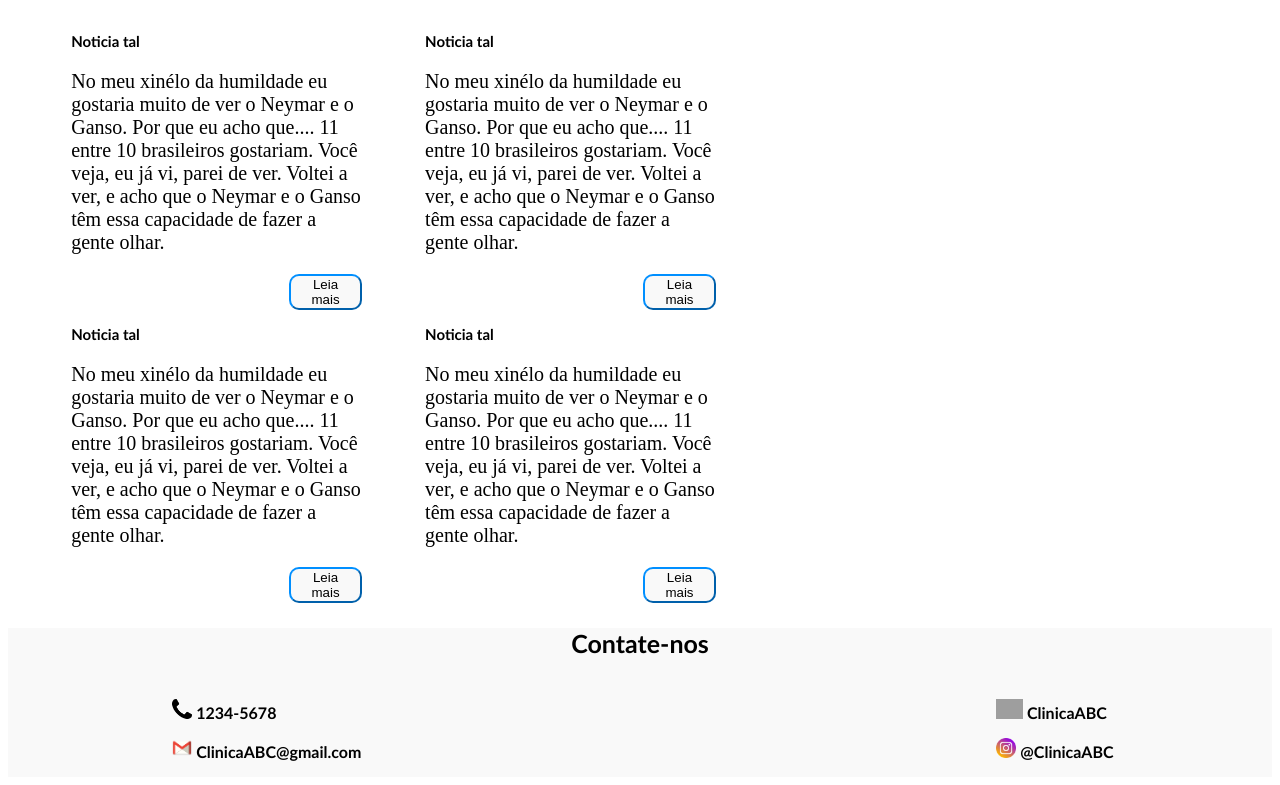
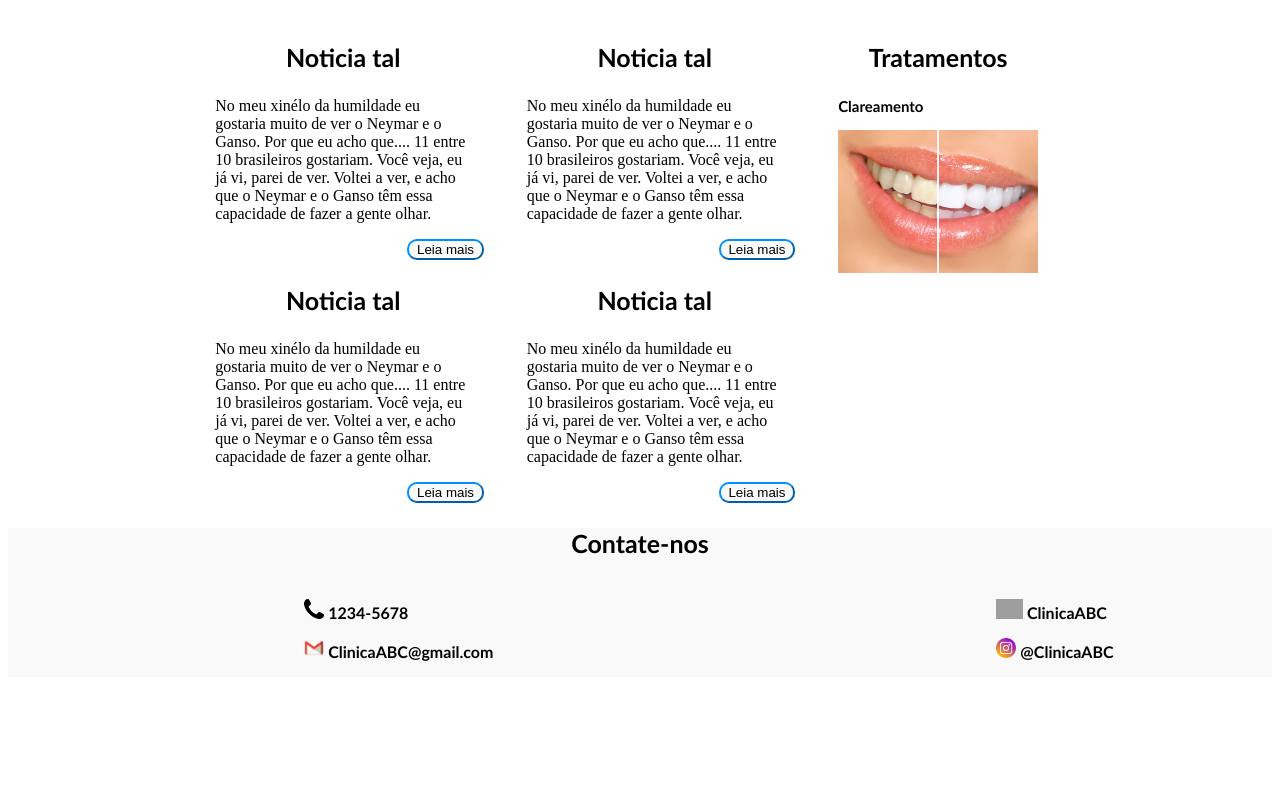
Before and after one commit to azevedoVine/Clinica-, a PHP site: page /atualizacoes.html in a window 1280 px wide; the page is wider, and only the part inside the window is pictured. Shown: the part 56-841 px from the top of that part. After the commit the page ends 717 px from the top of that part, so only its background shows below. Run offline with PHP 8.4, Linux system fonts and the light colour scheme; some libraries are stand-ins or nearby versions; grey boxes are pictures that could not be loaded.

Commit message:
Atualizacao de Atualizações

```diff
--- a/Usuário/assets/css/style.css
+++ b/Usuário/assets/css/style.css
@@ -49,7 +49,7 @@ ul{
 	text-decoration:none;}
 
 
-.menu li   ul{
+.menu li ul{
 	position: absolute;
 	background-color: #008FFF;
 	border:solid;
@@ -112,7 +112,6 @@ a:hover{
 .fundo{
 	background-color:#f9f9f9ff;
 	width: 560px;
-	margin-left: 12%;
 }
 
 #propaganda{
@@ -125,8 +124,8 @@ a:hover{
 }
 
 .container{
-	display:flex;
-	width: 100%;
+	display: flex;
+	margin-left: 12%;
 }
 
 .titulo{
@@ -191,6 +190,7 @@ footer{
 	border-radius: 10px;
 	background-color:#f9f9f9ff;
 	margin-bottom: 0;
+	width: 30%;
 }
 
 .atualizacao-botao:hover{
@@ -202,12 +202,11 @@ footer{
 	color: #008FFF;
 }
 
-.atualizacoes-box{
-	display: flex;
+.atualizacao{
+	width: 23%;
+	padding-left: 5%;
 }
 
-.atualizacao{
-	width: 23%;
-	font-size: 20px !important;
-	padding-left: 5%;
+.propaganda-tratamento{
+	margin-left: 5%;
 }
--- a/Usuário/atualizacoes.html
+++ b/Usuário/atualizacoes.html
@@ -16,7 +16,7 @@
 					<ul class="menu">
 						<a href="index.html"><img id="logo" src="assets/img/logo.png" ></a>
 						<li><a href="index.html">Inicio</a></li>
-						<li><a href="#">Atualizações</a>
+						<li><a href="atualizacoes.html">Atualizações</a>
 						</li>
 						<li><a href="#">Consultas</a>
 							<ul>
@@ -37,32 +37,37 @@
         </nav>
     <section>
         <div class="container">
-            <div class="atualizacoes-box">
             <div class="atualizacao">
                 <div>
-                    <p class="sub-titulo negrito">Noticia tal</p>
+                    <p class="titulo negrito">Noticia tal</p>
                     <p>No meu xinélo da humildade eu gostaria muito de ver o Neymar e o Ganso. Por que eu acho que.... 11 entre 10 brasileiros gostariam. Você veja, eu já vi, parei de ver. Voltei a ver, e acho que o Neymar e o Ganso têm essa capacidade de fazer a gente olhar.</p>
                     <button class='vejamais atualizacao-botao' action="atualizacoes.html">Leia mais</button>
                 </div>
                 <div>
-                        <p class="sub-titulo negrito">Noticia tal</p>
+                        <p class="titulo negrito">Noticia tal</p>
                         <p>No meu xinélo da humildade eu gostaria muito de ver o Neymar e o Ganso. Por que eu acho que.... 11 entre 10 brasileiros gostariam. Você veja, eu já vi, parei de ver. Voltei a ver, e acho que o Neymar e o Ganso têm essa capacidade de fazer a gente olhar.</p>
                         <button class='vejamais atualizacao-botao' action="atualizacoes.html">Leia mais</button>
                 </div>
             </div>
             <div class="atualizacao">
                 <div>
-                        <p class="sub-titulo negrito">Noticia tal</p>
+                        <p class="titulo negrito">Noticia tal</p>
                         <p>No meu xinélo da humildade eu gostaria muito de ver o Neymar e o Ganso. Por que eu acho que.... 11 entre 10 brasileiros gostariam. Você veja, eu já vi, parei de ver. Voltei a ver, e acho que o Neymar e o Ganso têm essa capacidade de fazer a gente olhar.</p>
                         <button class='vejamais atualizacao-botao' action="atualizacoes.html">Leia mais</button>
                     </div>
                 <div>
-                    <p class="sub-titulo negrito">Noticia tal</p>
+                    <p class="titulo negrito">Noticia tal</p>
                     <p>No meu xinélo da humildade eu gostaria muito de ver o Neymar e o Ganso. Por que eu acho que.... 11 entre 10 brasileiros gostariam. Você veja, eu já vi, parei de ver. Voltei a ver, e acho que o Neymar e o Ganso têm essa capacidade de fazer a gente olhar.</p>
                     <button class='vejamais atualizacao-botao' action="atualizacoes.html">Leia mais</button>
                 </div>
             </div>
+
+            <div class="propaganda-tratamento">
+                <p class="titulo negrito">Tratamentos</p>
+                <p class="sub-titulo negrito">Clareamento</p>
+                <img src="assets/img/clareamento.jpg" width="200">
             </div>
+
         </div>
     </section>
 
```
Also changed, not shown: Usuário/assets/img/clareamento.jpg (added).
